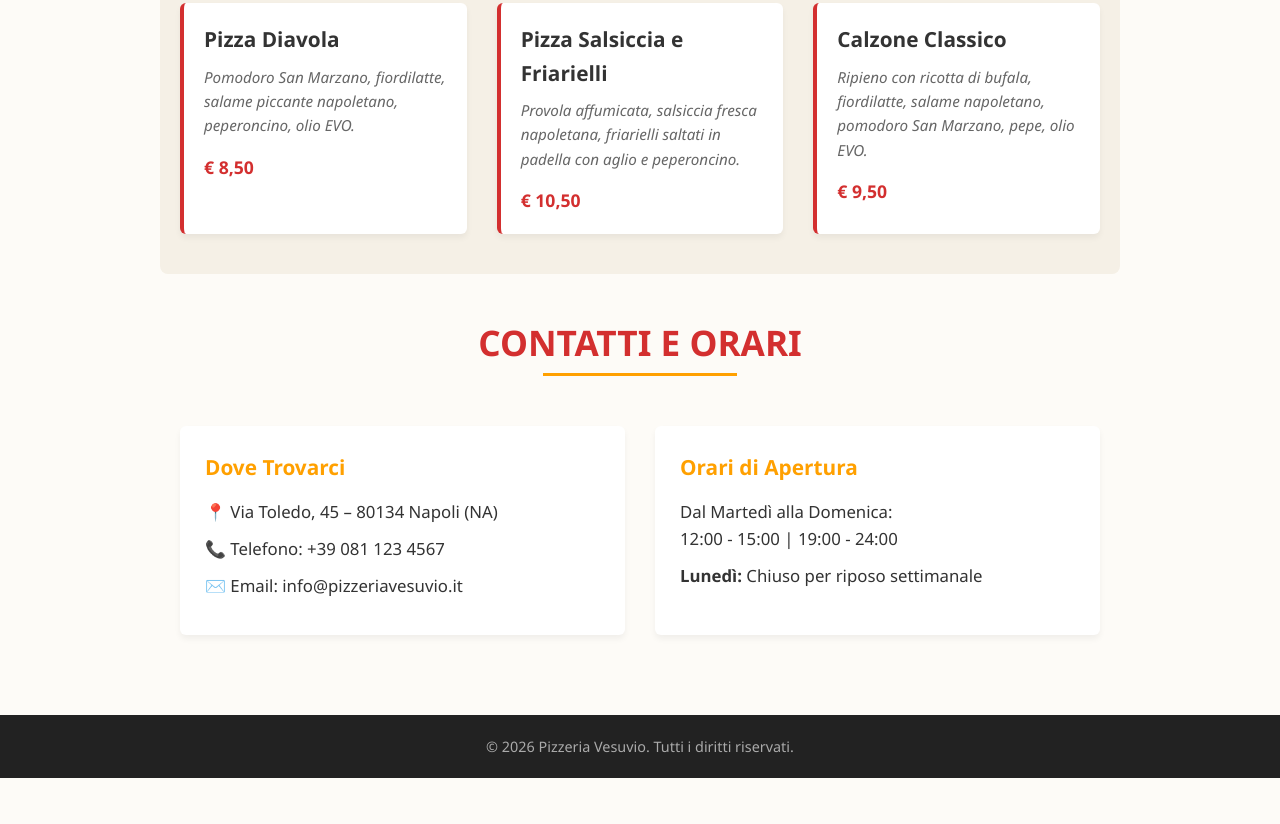
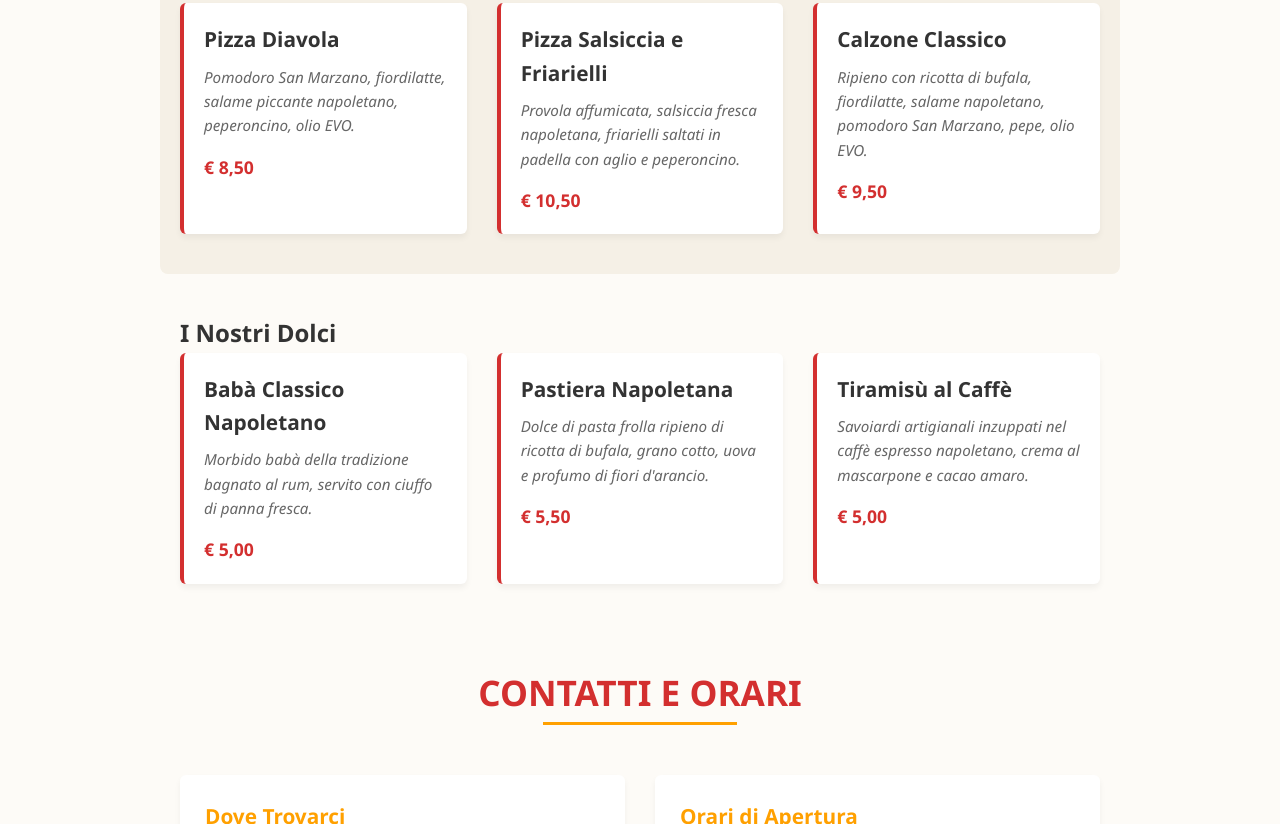
Before and after one commit to pierlucaperla/pizzeria-vesuvio, a plain HTML site: page index.html in a window 1280 px wide. Shown: the part 1366-2190 px from the top of the page. Before the commit the page ends 2144 px from the top, so only its background shows below. Drawn offline with Linux system fonts and the light colour scheme.

Commit message:
add sweets

```diff
--- a/index.html
+++ b/index.html
@@ -24,7 +24,7 @@
 
     <!-- Sezione Menu -->
     <section class="menu container">
-        <h2>Il Nostro Menu</h2>
+        <h2>Il Nostro Menu delle Pizze</h2>
         <div class="menu-grid">
             <div class="menu-item">
                 <h3>Pizza Margherita</h3>
@@ -75,6 +75,28 @@
         </div>
     </section>
 
+    <!-- Nuova Sezione Dolci -->
+    <section class="desserts container">
+        <h2>I Nostri Dolci</h2>
+        <div class="menu-grid">
+            <div class="menu-item">
+                <h3>Babà Classico Napoletano</h3>
+                <p class="ingredients">Morbido babà della tradizione bagnato al rum, servito con ciuffo di panna fresca.</p>
+                <span class="price">€ 5,00</span>
+            </div>
+            <div class="menu-item">
+                <h3>Pastiera Napoletana</h3>
+                <p class="ingredients">Dolce di pasta frolla ripieno di ricotta di bufala, grano cotto, uova e profumo di fiori d'arancio.</p>
+                <span class="price">€ 5,50</span>
+            </div>
+            <div class="menu-item">
+                <h3>Tiramisù al Caffè</h3>
+                <p class="ingredients">Savoiardi artigianali inzuppati nel caffè espresso napoletano, crema al mascarpone e cacao amaro.</p>
+                <span class="price">€ 5,00</span>
+            </div>
+        </div>
+    </section>
+
     <!-- Sezione Contatti -->
     <section class="contacts container">
         <h2>Contatti e Orari</h2>
```
